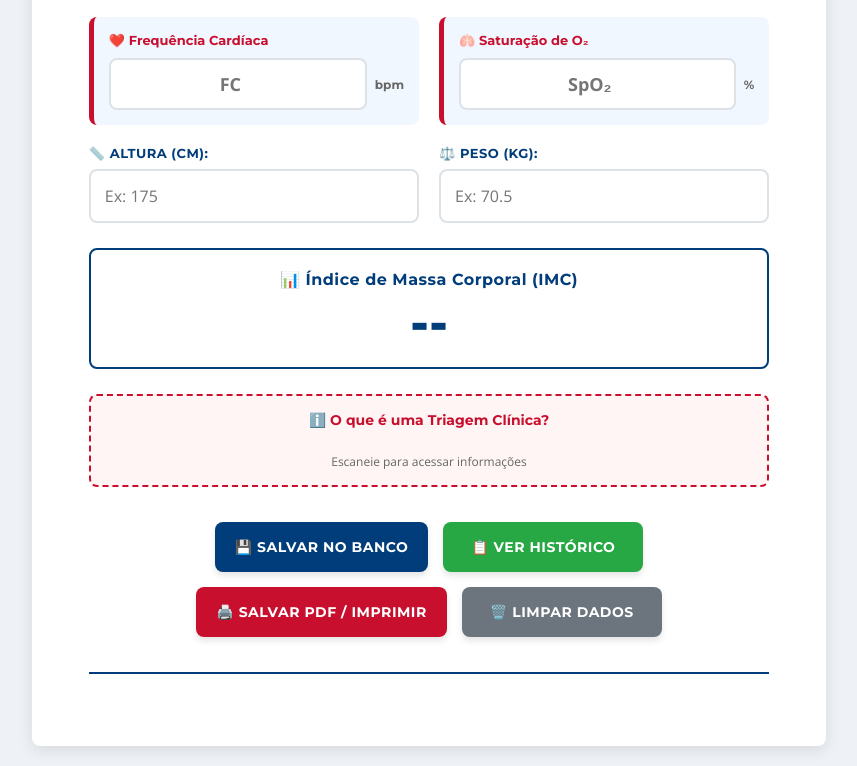
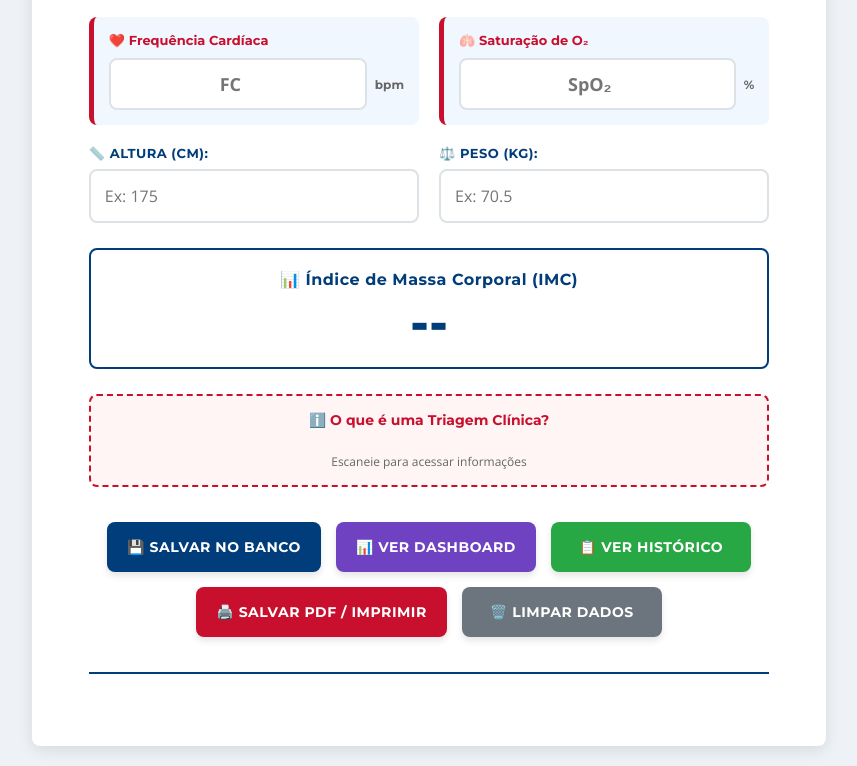
Before and after one commit to Salomao0569/Biocardiotech-Triagemv2, a plain HTML site: page index.html in a window 1280 px wide. Shown: the part 715-1481 px from the top of the page, without its empty margins (211-1068 px from the left). Drawn offline with nearby package versions, Linux system fonts and the light colour scheme.

Commit message:
feat: Adicionar botÃ£o de navegaÃ§Ã£o para Dashboard
- Novo botÃ£o 'Ver Dashboard' na pÃ¡gina de triagem
- Cor roxa (#6f42c1) para diferenciar dos outros botÃµes
- NavegaÃ§Ã£o direta para dashboard.html
- Facilita acesso Ã s estatÃ­sticas e grÃ¡ficos

```diff
--- a/index.html
+++ b/index.html
@@ -240,6 +240,9 @@
 
         .btn-save { background-color: #003d7a; color: white; }
         .btn-save:active { background-color: #002850; transform: scale(0.98); }
+
+        .btn-dashboard { background-color: #6f42c1; color: white; }
+        .btn-dashboard:active { background-color: #5a32a3; transform: scale(0.98); }
 
         .btn-history { background-color: #28a745; color: white; }
         .btn-history:active { background-color: #218838; transform: scale(0.98); }
@@ -700,6 +703,7 @@
 
     <div class="buttons">
         <button class="btn-save" onclick="salvarTriagem()">💾 Salvar no Banco</button>
+        <button class="btn-dashboard" onclick="window.location.href='dashboard.html'">📊 Ver Dashboard</button>
         <button class="btn-history" onclick="abrirHistorico()">📋 Ver Histórico</button>
         <button class="btn-print" onclick="window.print()">🖨️ Salvar PDF / Imprimir</button>
         <button class="btn-clear" onclick="limpar()">🗑️ Limpar Dados</button>
```
